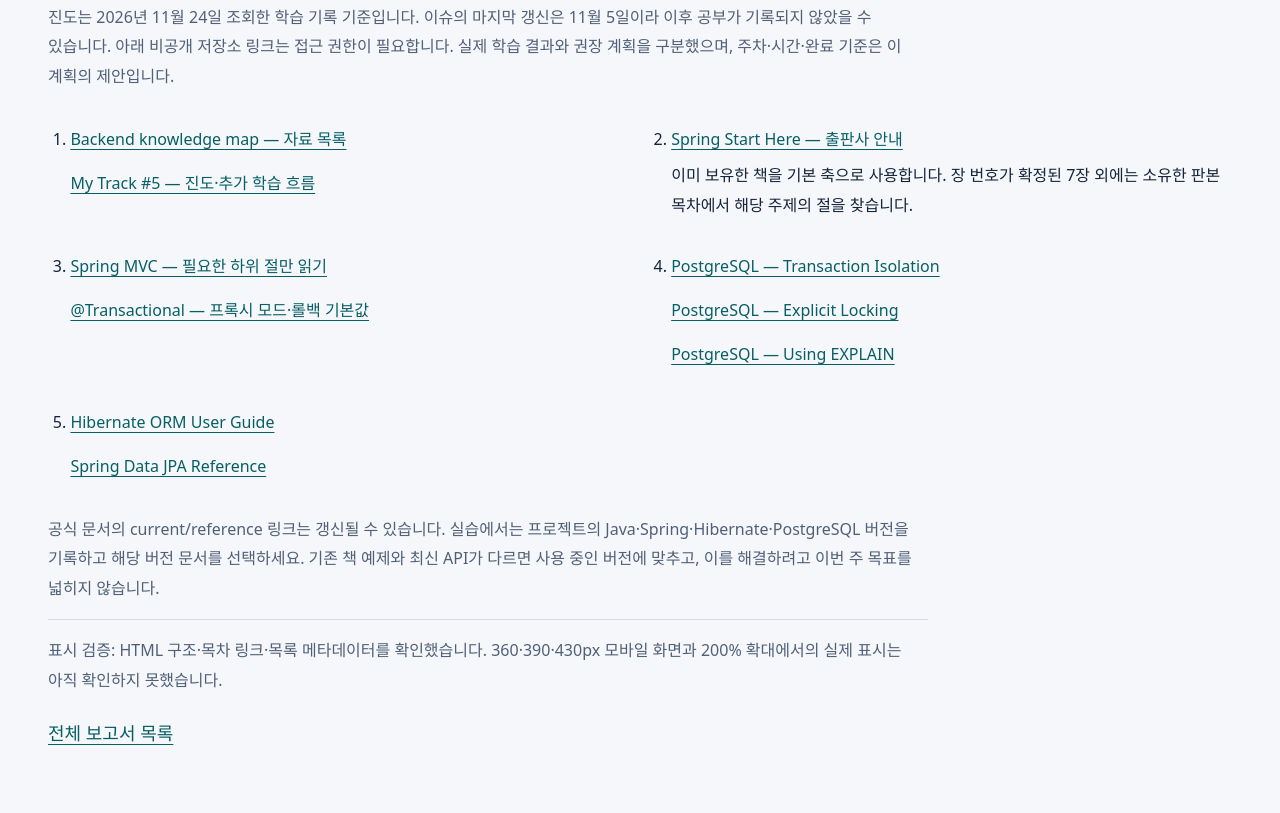
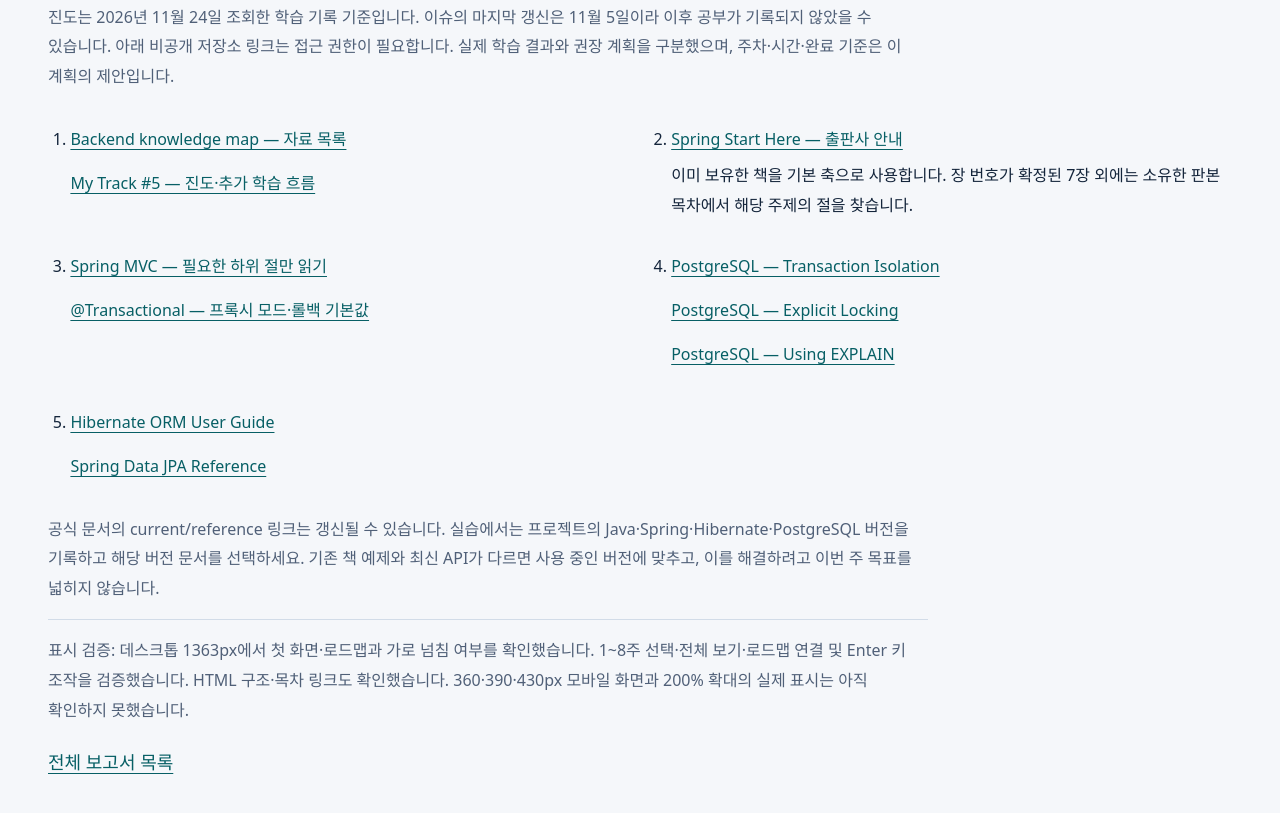
Before and after one commit to lsc4719/github-pages, a plain HTML site: page reports/backend-study-plan/index.html in a window 1280 px wide. Shown: the part 6851-7664 px from the top of the page. Drawn offline with Linux system fonts and the light colour scheme.

Commit message:
Record verified desktop layout and keyboard interaction checks

```diff
--- a/reports/backend-study-plan/index.html
+++ b/reports/backend-study-plan/index.html
@@ -116,7 +116,7 @@
 <li><a href="https://docs.hibernate.org/orm/current/userguide/html_single/">Hibernate ORM User Guide</a><br><a href="https://docs.spring.io/spring-data/jpa/reference/">Spring Data JPA Reference</a></li>
 </ol>
 <p class="small">공식 문서의 current/reference 링크는 갱신될 수 있습니다. 실습에서는 프로젝트의 Java·Spring·Hibernate·PostgreSQL 버전을 기록하고 해당 버전 문서를 선택하세요. 기존 책 예제와 최신 API가 다르면 사용 중인 버전에 맞추고, 이를 해결하려고 이번 주 목표를 넓히지 않습니다.</p>
-<p class="small verification">표시 검증: HTML 구조·목차 링크·목록 메타데이터를 확인했습니다. 360·390·430px 모바일 화면과 200% 확대에서의 실제 표시는 아직 확인하지 못했습니다.</p>
+<p class="small verification">표시 검증: 데스크톱 1363px에서 첫 화면·로드맵과 가로 넘침 여부를 확인했습니다. 1~8주 선택·전체 보기·로드맵 연결 및 Enter 키 조작을 검증했습니다. HTML 구조·목차 링크도 확인했습니다. 360·390·430px 모바일 화면과 200% 확대의 실제 표시는 아직 확인하지 못했습니다.</p>
 <a href="../../">전체 보고서 목록</a>
 </footer>
 <script>
```
